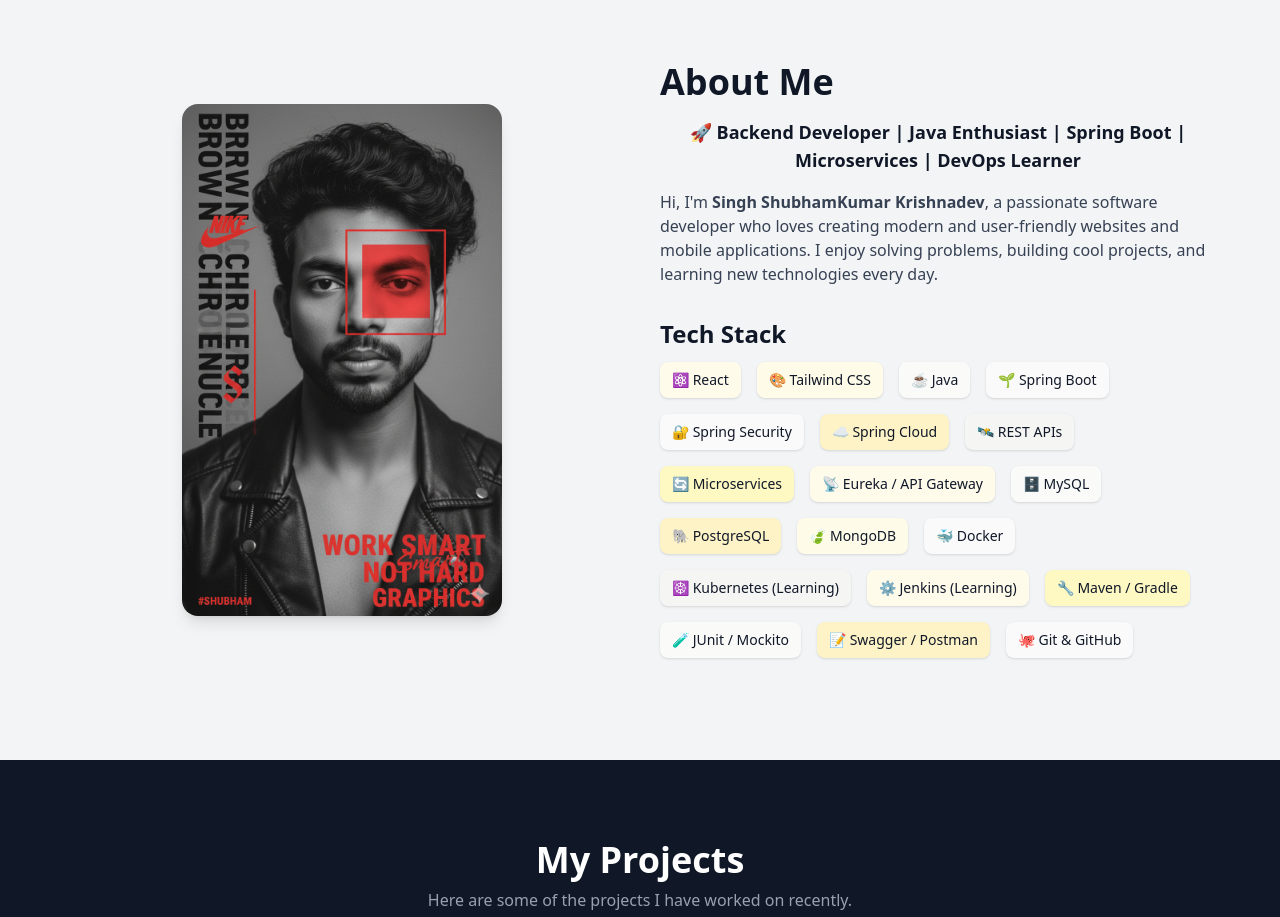
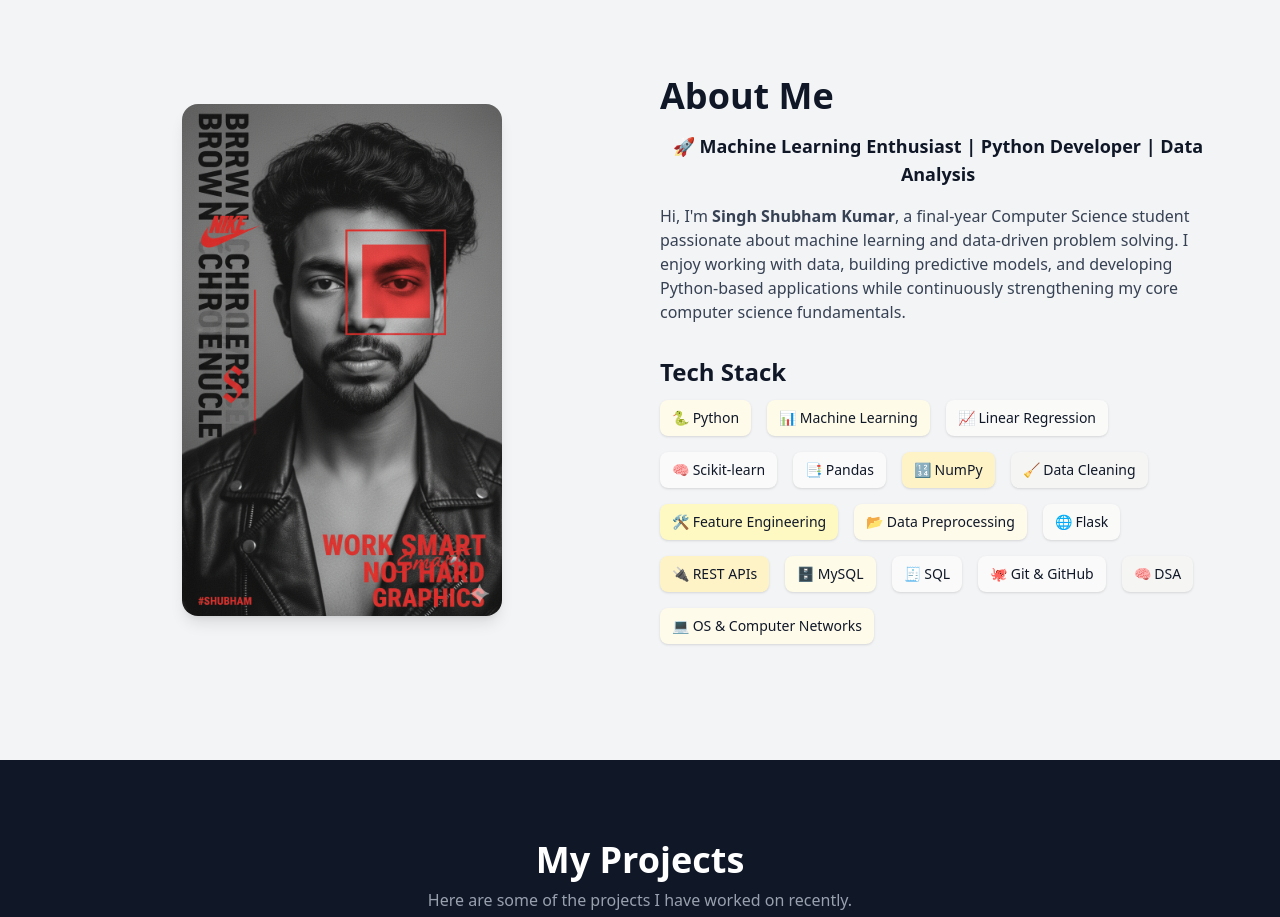
Before and after one commit to SinghShubhamkumarkrishnadev/contact-us-portfolio, a React (Vite) app: page / in a window 1280 px wide. Shown: the part 840-1757 px from the top of the page. Built offline with nearby package versions, Linux system fonts and the light colour scheme.

Commit message:
Update About.jsx

```diff
--- a/src/components/About.jsx
+++ b/src/components/About.jsx
@@ -35,45 +35,46 @@ function About() {
           </h2>
           <div className="mb-8 px-4 sm:px-0">
             <p className="text-center text-base sm:text-lg mb-4">
-              🚀 <strong>Backend Developer | Java Enthusiast | Spring Boot | Microservices | DevOps Learner</strong>
+              🚀 <strong>Machine Learning Enthusiast | Python Developer | Data Analysis</strong>
             </p>
             <p className="text-sm sm:text-base text-gray-700 mb-6 text-center md:text-left max-w-xl mx-auto md:mx-0">
-              Hi, I'm <span className="font-semibold">Singh ShubhamKumar Krishnadev</span>, a passionate software developer who loves creating modern and user-friendly websites and mobile applications. I enjoy solving problems, building cool projects, and learning new technologies every day.
+              Hi, I'm <span className="font-semibold">Singh Shubham Kumar</span>, a final-year Computer Science student passionate about machine learning and data-driven problem solving. I enjoy working with data, building predictive models, and developing Python-based applications while continuously strengthening my core computer science fundamentals.
             </p>
           </div>
 
-          <h3 className="text-xl sm:text-2xl font-semibold mb-3 text-center md:text-left">Tech Stack</h3>
+          <h3 className="text-xl sm:text-2xl font-semibold mb-3 text-center md:text-left">
+            Tech Stack
+          </h3>
           <div className="flex flex-wrap justify-center md:justify-start gap-3 sm:gap-4">
-            {/* Frontend */}
-            <span className="px-3 py-2 text-xs sm:text-sm bg-amber-50 rounded-lg shadow">⚛️ React</span>
-            <span className="px-3 py-2 text-xs sm:text-sm bg-yellow-50 rounded-lg shadow">🎨 Tailwind CSS</span>
 
-            {/* Backend */}
-            <span className="px-3 py-2 text-xs sm:text-sm bg-stone-50 rounded-lg shadow">☕ Java</span>
-            <span className="px-3 py-2 text-xs sm:text-sm bg-zinc-50 rounded-lg shadow">🌱 Spring Boot</span>
-            <span className="px-3 py-2 text-xs sm:text-sm bg-neutral-50 rounded-lg shadow">🔐 Spring Security</span>
-            <span className="px-3 py-2 text-xs sm:text-sm bg-amber-100 rounded-lg shadow">☁️ Spring Cloud</span>
+            {/* Programming & ML */}
+            <span className="px-3 py-2 text-xs sm:text-sm bg-amber-50 rounded-lg shadow">🐍 Python</span>
+            <span className="px-3 py-2 text-xs sm:text-sm bg-yellow-50 rounded-lg shadow">📊 Machine Learning</span>
+            <span className="px-3 py-2 text-xs sm:text-sm bg-stone-50 rounded-lg shadow">📈 Linear Regression</span>
 
-            {/* Microservices */}
-            <span className="px-3 py-2 text-xs sm:text-sm bg-stone-100 rounded-lg shadow">🛰️ REST APIs</span>
-            <span className="px-3 py-2 text-xs sm:text-sm bg-yellow-100 rounded-lg shadow">🔄 Microservices</span>
-            <span className="px-3 py-2 text-xs sm:text-sm bg-amber-50 rounded-lg shadow">📡 Eureka / API Gateway</span>
+            {/* Libraries */}
+            <span className="px-3 py-2 text-xs sm:text-sm bg-zinc-50 rounded-lg shadow">🧠 Scikit-learn</span>
+            <span className="px-3 py-2 text-xs sm:text-sm bg-neutral-50 rounded-lg shadow">📑 Pandas</span>
+            <span className="px-3 py-2 text-xs sm:text-sm bg-amber-100 rounded-lg shadow">🔢 NumPy</span>
+
+            {/* Data Processing */}
+            <span className="px-3 py-2 text-xs sm:text-sm bg-stone-100 rounded-lg shadow">🧹 Data Cleaning</span>
+            <span className="px-3 py-2 text-xs sm:text-sm bg-yellow-100 rounded-lg shadow">🛠️ Feature Engineering</span>
+            <span className="px-3 py-2 text-xs sm:text-sm bg-amber-50 rounded-lg shadow">📂 Data Preprocessing</span>
+
+            {/* Web & APIs */}
+            <span className="px-3 py-2 text-xs sm:text-sm bg-stone-50 rounded-lg shadow">🌐 Flask</span>
+            <span className="px-3 py-2 text-xs sm:text-sm bg-amber-100 rounded-lg shadow">🔌 REST APIs</span>
 
             {/* Databases */}
-            <span className="px-3 py-2 text-xs sm:text-sm bg-stone-50 rounded-lg shadow">🗄️ MySQL</span>
-            <span className="px-3 py-2 text-xs sm:text-sm bg-amber-100 rounded-lg shadow">🐘 PostgreSQL</span>
-            <span className="px-3 py-2 text-xs sm:text-sm bg-yellow-50 rounded-lg shadow">🍃 MongoDB</span>
+            <span className="px-3 py-2 text-xs sm:text-sm bg-yellow-50 rounded-lg shadow">🗄️ MySQL</span>
+            <span className="px-3 py-2 text-xs sm:text-sm bg-neutral-50 rounded-lg shadow">🧾 SQL</span>
 
-            {/* DevOps */}
-            <span className="px-3 py-2 text-xs sm:text-sm bg-zinc-50 rounded-lg shadow">🐳 Docker</span>
-            <span className="px-3 py-2 text-xs sm:text-sm bg-stone-100 rounded-lg shadow">☸️ Kubernetes (Learning)</span>
-            <span className="px-3 py-2 text-xs sm:text-sm bg-amber-50 rounded-lg shadow">⚙️ Jenkins (Learning)</span>
+            {/* Tools & CS */}
+            <span className="px-3 py-2 text-xs sm:text-sm bg-zinc-50 rounded-lg shadow">🐙 Git & GitHub</span>
+            <span className="px-3 py-2 text-xs sm:text-sm bg-stone-100 rounded-lg shadow">🧠 DSA</span>
+            <span className="px-3 py-2 text-xs sm:text-sm bg-amber-50 rounded-lg shadow">💻 OS & Computer Networks</span>
 
-            {/* Tools */}
-            <span className="px-3 py-2 text-xs sm:text-sm bg-yellow-100 rounded-lg shadow">🔧 Maven / Gradle</span>
-            <span className="px-3 py-2 text-xs sm:text-sm bg-stone-50 rounded-lg shadow">🧪 JUnit / Mockito</span>
-            <span className="px-3 py-2 text-xs sm:text-sm bg-amber-100 rounded-lg shadow">📝 Swagger / Postman</span>
-            <span className="px-3 py-2 text-xs sm:text-sm bg-neutral-50 rounded-lg shadow">🐙 Git & GitHub</span>
           </div>
         </motion.div>
       </div>
```
